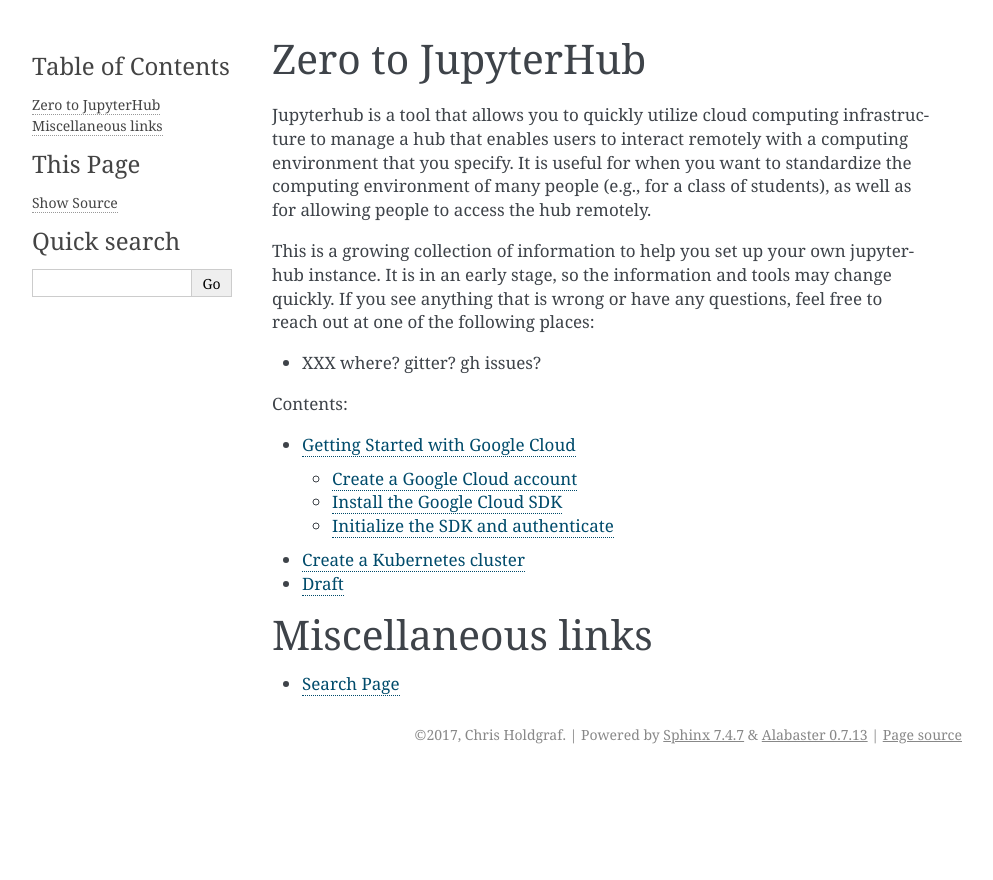
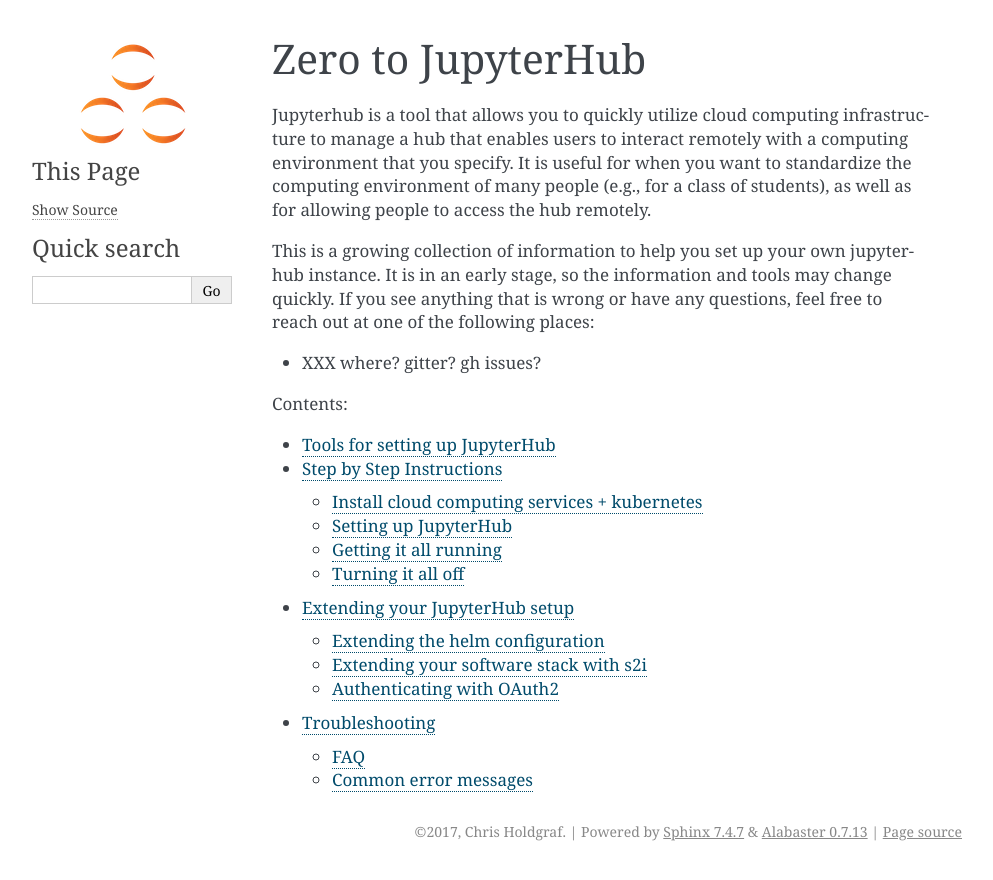
Before and after one commit to jupyterhub/zero-to-jupyterhub-k8s, a Sphinx documentation site: the page built from source/index.rst, in a window 1280 px wide. Shown: the top 880 px of the page, without its empty margins (148-1141 px from the left). Built offline with Sphinx 7.4.7, drawn with Linux system fonts in a browser that asks for light colours; some of the changed lines change nothing that is shown.

Commit message:
adding docs

```diff
--- a/source/conf.py
+++ b/source/conf.py
@@ -88,6 +88,8 @@
 # a list of builtin themes.
 #
 html_theme = 'alabaster'
+html_favicon = '_static/images/logo/favicon.ico'
+html_logo = '_static/images/logo/logo.png'
 
 # Theme options are theme-specific and customize the look and feel of a theme
 # further.  For a list of options available for each theme, see the
--- a/source/draft.md
+++ /dev/null
@@ -1,41 +0,0 @@
-# Draft
-
-This tutorial lets you set up a JupyterHub installation on a Kubernetes Cluster (on Google Cloud), using Helm for managing installation & upgrades.
-
-Create a kubernetes cluster:
-gcloud container clusters create my-cluster-name --num-nodes=3 --zone=us-central1-b
-
-If you get this error:
-
-ERROR: (gcloud.container.clusters.create) ResponseError: code=503, message=Project alert-result-161014 is not fully initialized with the default service accounts. Please try again later.
-
-go to in browser
-
-https://console.cloud.google.com/kubernetes/list
-
-
-Install kubectl and make sure it works:
-gcloud components install kubectl
-kubectl get node  (should return 3 nodes)
-Install helm using https://github.com/kubernetes/helm/blob/master/docs/install.md
-Clone our git repository
-git  clone https://github.com/data-8/jupyterhub-k8s
-Create a file called ‘config.yaml’. This will hold the various customizations we perform for our JupyterHub installation. Make the values initially be:
-name: “name-of-your-hub”
-hub:
-   cookieSecret: “<output-of-openssl rand -hex 32>”
-token:
-    proxy: “<output-of-openssl rand -hex 32>”
-(Note: Make sure these aren’t curly quotes in your file!)
-Run `helm init` to prepare the kubernetes cluster for helm installation
-Run `helm install helm-chart --name=<name-of-your-hub> --namespace=<name-of-your-hub> -f config.yaml`
-You can see the pods being created with `kubectl --namespace=<name-of-your-hub> get pod`. Wait for the hub and proxy pod to get to running (the cull might be in error - ignore it for now, it’ll be fixed when https://github.com/data-8/jupyterhub-k8s/issues/143 is fixed)
-You can find the IP to use for accessing the JupyterHub with `kubectl --namespace=<name-of-your-hub> get svc` - the external IP for the ‘proxy-public’ service should be accessible in a minute or two.
-The default authenticator is ‘dummy’ - any username / password will let you in!
-
-We can explore setting other options, such as persistent storage for users, memory / cpu limits, and other authenticators now!
-
-Common errors:
-
-Something like “could not find default credentials. See https://developers.google.com/accounts/docs/application-default-credentials for more information.”
-Do gcloud auth application-default login and follow the prompts. The link provided has other options for advanced use cases.
--- /dev/null
+++ b/source/extending.rst
@@ -0,0 +1,90 @@
+Extending your JupyterHub setup
+-------------------------------
+
+Here we’ll describe how you can extend your jupyterhub setup beyond the vanilla configuration. For example, you can expand the hardware requested, such as memory / cpu limits. You can also use different base docker images or authenticators to tailor your deployment to your needs.
+
+Extending the helm configuration
+================================
+
+* XXX TODO
+
+Link to helm configuration options: https://github.com/data-8/jupyterhub-k8s/blob/master/helm-chart/values.yaml
+
+
+Extending your software stack with s2i
+======================================
+
+s2i stands for `Source to Image <https://github.com/openshift/source-to-image>`_, and it’s a codebase that lets you quickly convert a github repository into a Docker image that we can use as a base for your jupyterhub instance. Anything inside the github repository will exist in a user’s environment when they join your jupyterhub. In addition, if you include a ``requirements.txt`` file in the root level of your of the repository, s2i will pip-install each of these packages into the Docker image that is built. Below we’ll cover how to use s2i to generate a Docker image, then how to configure jupyterhub to build off of this image.
+
+Note: For this section, you’ll need to install s2i and docker
+
+
+1. Download s2i. This is easily done with homebrew on a mac. For linux / windows it entails a couple of quick commands that you can find in the link below:
+  - On OSX: ``brew install s2i``
+  - Other OS: `follow these instructions <https://github.com/openshift/source-to-image#installation>`_
+2. Download and start Docker. You can do this by downloading and installing Docker at `this link <https://store.docker.com/search?offering=community&platform=desktop%2Cserver&q=&type=edition>`_. Once you’ve started Docker, it will show up as a tiny background application.
+3. Create (or find) a github repository you want to use. This repo should have all materials that you want your users to access. In addition you can include a ``requirements.txt`` file that has one package per line. These packages should be listed in the same way that you’d install them using ``pip install``. E.g.:
+
+    .. code-block:: bash
+
+        numpy
+        scipy
+        matplotlib=2.0
+
+4. Use s2i to build your Docker image. ``s2i`` uses a template in order to know how to create the Docker image. We have provided one at the url in the commands below. Run this command:
+  ``s2i build <git-repo-url>  yuvipanda/ubuntu1610-python35-venv:v0.1 gcr.io/<project-name>/<name-of-image>:<tag>``
+
+  this effectively says:
+
+  ``s2i, build <this repository> to a Docker image by using <this template> and call the image <this>``
+
+  **Note**
+
+  - The project name should be whatever your google cloud project is called.
+  - don’t use underscores in your image name. Other than this it can be anything memorable. This is a bug that will be fixed soon.
+  - The tag should be the first 6 characters of the SHA in the commit you want your github image to build from.
+5. Push our newly-built Docker image to the cloud. You can either push this to Docker Hub, or to the gcloud docker repository. Here we’ll push to the gcloud repository:
+  ``gcloud docker -- push gcr.io/<project-name>/<image-name>:<tag>``
+6.  Edit the jupyterhub configuration to build from this image. We do this by editing the ``config.yaml`` file that we originally created to include the jupyter hashes. Edit ``config.yaml`` by including these lines in it:
+
+    .. code-block:: bash
+
+          singleuser:
+            image:
+              name: gcr.io/<project-name>/<image-name>
+             tag: <tag>
+
+7. Tell helm to update itself using this configuration. This makes helm instruct kubernetes to change the way that it builds your computing environment, which is now being pointed to the Docker image we’ve created:
+  ``helm upgrade jhub helm-chart -f config.yaml``
+8. Log back into your jupyterhub instance. If you already have a running jupyterhub session, you’ll need to restart it (by restarting your session from the control panel in the top right). New users won’t have to do this.
+9. Enjoy your new computing environment! You should now have a live computing environment built off of the Docker image we’ve created.
+
+Authenticating with OAuth2
+==========================
+
+JupyterHub's `oauthenticator <https://github.com/jupyterhub/oauthenticator>`_ has support for enabling your users to authenticate via a third-party OAuth provider, including GitHub, Google, and CILogon.
+
+Follow the service-specific instructions linked to on the `oauthenticator repository <https://github.com/jupyterhub/oauthenticator>`_ to generate your JupyterHub instance's OAuth2 client ID and client secret. Then declare the values in the helm chart (``config.yaml``).
+Example #1 (Google)
+
+.. code-block:: bash
+
+    auth:
+      type: google
+      google:
+        clientId: "yourlongclientidstring.apps.googleusercontent.com"
+        clientSecret: "adifferentlongstring"
+        callbackUrl: "http://<your_jupyterhub_host>/hub/oauth_callback"
+        hostedDomain: "youruniversity.edu"
+        loginService: "Your University"
+
+Example #2 (GitHub)
+
+.. code-block:: bash
+
+      auth:
+        type: github
+        github:
+          clientId: "y0urg1thubc1ient1d"
+          clientSecret: "an0ther1ongs3cretstr1ng"
+          callbackUrl: "http://<your_jupyterhub_host>/hub/oauth_callback"
--- a/source/index.rst
+++ b/source/index.rst
@@ -20,11 +20,7 @@
    :maxdepth: 2
    :caption: Contents:
 
-   googlecloud
-   clustercreate
-   draft
-
-Miscellaneous links
-===================
-
-* :ref:`search`
+   tools
+   setup
+   extending
+   troubleshooting
--- /dev/null
+++ b/source/setup.rst
@@ -0,0 +1,75 @@
+Step by Step Instructions
+-------------------------
+These instructions will guide you through the process of setting up your jupyterhub for the first time.
+
+Install cloud computing services + kubernetes
+=============================================
+
+1. We’ll be using google cloud in this tutorial, though in the future many more cloud platforms will be supported. You should be able to get free credits for trying out google cloud. However, first you need to connect your credit card to your google cloud account.
+2. Go to https://console.cloud.google.com.
+3. Click the hamburger in the top left (it has 3 horizontal lines in one button). Go to “Billing” then “Payment Methods”, and make sure you have a credit card linked to the account. (you should also get $300 in credits).
+
+  .. image:: https://lh6.googleusercontent.com/K6RuUG7kt-DJH5aELuHSwLQM8oTj4qwmktVcR4EFqqHfL7s0szGH7I1SnXUQArIo-yRe7xI8cPlUwxfUyLs_evC5dPcPBJiSh0LxLI_RbO-Yad_7ZrQcVcQfNEAGKCO5En_MtmQU
+
+4. Click the terminal button at the top right of the page (see figure) to open an interactive terminal in the browser. Alternatively install and initialize the gcloud command-line tools, which send commands to google cloud.
+    * If you installed gcloud on your own device, then install kubectl as well. It is a tool for controlling kubernetes. kubectl comes preinstalled in the Google Cloud Shell.
+    ``gcloud components install kubectl``
+5. Create a kubernetes cluster on google cloud, by typing in the following command. This may take several minutes, so create a new tab by clicking the `+` button in the console frame. Then move on to “Setting up JupyterHub”.
+    ``gcloud container clusters create YOUR_CLUSTER --num-nodes=3 --zone=us-central1-b``
+  * ``--num-nodes`` specifies how many computers to spin up. The higher the number, the greater the cost.
+  * ``--zone`` specifies which computer center to use.  To reduce latency, choose a zone closest to whoever is sending the commands. View available zones via `gcloud compute zones list` .
+  * When it’s done initializing your cluster, run `kubectl get node`. It should list three running nodes.
+
+Setting up JupyterHub
+=====================
+
+1. Install helm in the same terminal window where you execute gcloud and kubectl:
+    ``curl https://raw.githubusercontent.com/kubernetes/helm/master/scripts/get | bash``
+2. Clone our git repository:
+    ``git clone` `https://github.com/data-8/jupyterhub-k8s``
+3. Go into the folder that was just created via `cd jupyterhub-k8s` .
+4. Create a file called ``config.yaml`` to hold the various customizations describing our JupyterHub installation:
+    ``nano config.yaml``
+5. Run these two commands (they’re the same command but run them twice)
+      ``openssl rand -hex 32``
+      ``openssl rand -hex 32``
+    Copy the output each time, we’ll use this in the next step.
+6. Insert these lines into the file, making sure they do not contain curly quotes or tabs. Substitute each occurrence of RANDOM_STRING_N below with the output of `openssl rand -hex 32` . The strings are tokens that will be used to authenticate your jupyterhub instance (make sure that you keep the quotation marks):
+
+    .. code-block:: bash
+
+        hub:
+            # output of first execution of 'openssl rand -hex 32'
+            cookieSecret: "RANDOM_STRING_1"
+        token:
+            # output of second execution of 'openssl rand -hex 32'
+            proxy: "RANDOM_STRING_2"
+
+7. Save the file by hitting `Ctrl-X` and make sure to answer ‘yes’ when it asks you to save.
+
+
+Getting it all running
+======================
+
+1. Run ``helm init`` to prepare the kubernetes cluster for helm installation
+2. Tell helm to create the instances you configured with the ``yaml`` file. This will spin up JupyterHub.
+    ``helm install helm-chart --name=YOUR_CHART --namespace=YOUR_NAMESPACE -f config.yaml``
+  1. ``--name`` can be whatever you like. People often name this based off of what this helm config does. So perhaps you might call it `jhub` .
+  2. ``--namespace``  is a nifty feature of kubernetes that essentially lets you have multiple sub-deployments using a single helm-chart. People often use this to have both a “live” and a “dev” environment. You can use whatever you like but make it easy to re-type and remember.
+  3. If you get a ``release named <YOUR_CHART> already exists`` error, then you should delete this helm-chart by running ``helm delete --purge <YOUR_CHART>`` . Then reinstall by repeating this step.
+3. You can see the pods being created with ``kubectl --namespace=YOUR``_NAMESPACE` `get pod``.
+4. Wait for the hub and proxy pod to get to running. Ignore cull errors for now; that will be fixed by https://github.com/data-8/jupyterhub-k8s/issues/143.
+5. You can find the IP to use for accessing the JupyterHub with ``kubectl --namespace=<YOUR_NAMESPACE>`` ``get svc`` . The external IP for the ‘proxy-public’ service should be accessible in a minute or two.
+6. The default authenticator is ‘dummy’ - any username / password will let you in!
+
+    .. image:: https://lh5.googleusercontent.com/zNIFrF0TmAKVO4RWXXiosPvl33_YdX_hqQJtN8zbSSILjbfEKZ3xCwc3kGkE7xDhIgpxAGQy-n01Ign8UPNSdbSD5qaIYRUOJx4dciHpwK-sduBms-njh7AhPmPk1_N7K51rHfOs
+        :height: 200px
+        :float: right
+
+Turning it all off
+==================
+
+1. If you want to stop these resources from running, you’ll need to tell google cloud to explicitly turn off the cluster that we have created. This is possible from the web console if you click on the hamburger menu (the 3 horizontal lines) in the top left, and then click on the `Container Engine` section (see figure). Click on the container you wish to delete and press the “delete” button.
+2. Alternatively, you can run the following command to delete the cluster of your choice.
+    ``gcloud container clusters delete YOUR_CLUSTER --zone=YOUR_ZONE``
+3. Now your cluster resources should be gone after a few moments - double check this or you will continue to incur charges!
--- /dev/null
+++ b/source/tools.rst
@@ -0,0 +1,30 @@
+Tools for setting up JupyterHub
+===============================
+
+**`Google Cloud <http://cloud.google.com/>`_**
+
+- Google Cloud will provide the computing power that we’ll use. This is a service provided by Google that essentially allows us to use some of their computers. Fortunately, their computers are fancy, with lots of tools for scaling our usage up or down depending on our needs. There are lots of other cloud services out there (such as Microsoft Azure and Amazon EC2) but we’ll focus on Google’s for now.
+  - You can access Google Cloud from its web console or via the “gcloud” SDK that you can download to your computer.
+
+**`Kubernetes <https://kubernetes.io/>`_**
+
+- Kubernetes is a service that runs on cloud infrastructures, and actually does the communicating between computers on the cloud. Basically, a big challenge of cloud computing is that you want to interact with potentially lots of different computers. However, you want a single point-of-contact for controlling them. This is what kubernetes offers, and it’s what JupyterHub will utilize in order to increase the number of computers available if we need it.
+  - We will interact with kubernetes via the Google Cloud terminal or the SDK.
+
+**Git and GitHub**
+
+- Git and GitHub are used for managing repositories of code, as well as keeping track of how these repositories change over time. In particular we’ll use a `github repository <https://github.com/data-8/jupyterhub-k8s>`_ that the JupyterHub team has put together which contains a lot of useful configuration files to connect with google cloud and kubernetes. In addition, you’ll probably want to have some code show up on JupyterHub instances once users login, and a good way to do this is by hosting your code on github.
+  - We can push / pull repositories from github using our terminal, and then instruct JupyterHub to automatically pull them into a new instance
+
+**`Docker <https://docs.docker.com/engine/getstarted/>`_**
+
+- Docker is a technology for “containerized” computing environments. This basically means creating a very specific combination of hardware + software that can be easily moved to any computer. It’s useful for standardizing the environment in which development happens. We use this to generate live computing environments that users of a jupyterhub will experience. They’ll all have the same basic set of files + packages.
+
+**`Helm <https://github.com/kubernetes/helm/blob/master/docs/charts.md>`_**
+
+- Helm is technically a part of kubernetes, but is worth describing here. Basically this is the language that kubernetes uses as “instructions” for building a particular computing architecture in the cloud. We can think of them like recipes for deploying the particular setup that we want.
+  - We’ll create a helm file for our setup so that kubernetes knows how to deploy.
+
+**YAML**
+
+- YAML is a generic language for structuring text, that is used in many places.
--- /dev/null
+++ b/source/troubleshooting.rst
@@ -0,0 +1,21 @@
+Troubleshooting
+---------------
+
+FAQ
+===
+
+**I thought I had deleted my cloud resources, but they still show up. Why?**
+
+You probably deleted the specific nodes, but not the kubernetes cluster that was controlling those nodes. Kubernetes is designed to make sure that a specific set of resources is available at all times. This means that if you only delete the nodes, but not the kubernetes instance, then it will detect the loss of computers and will create two new nodes to compensate.
+
+**How does billing for this work?!**
+
+We take all your money and funnel it into the gaping maw of Sergey Brin.
+
+Common error messages
+=====================
+
+* ``could not find default credentials. See https://developers.google.com/accounts/docs/application-default-credentials for more information.``
+    * Execute `gcloud auth application-default login` and follow the prompts. The provided link has other options for advanced use cases.
+* ``ERROR: (gcloud.container.clusters.create) ResponseError: code=503, message=Project staeiou-5f880 is not fully initialized with the default service accounts. Please try again later.``
+    * Go to ‘https://console.cloud.google.com/kubernetes/list’ and click ‘enable’ and follow the prompts
```
Also changed, not shown: source/_static/images/logo/favicon.ico (added), source/_static/images/logo/logo.png (added), source/_static/images/logo/logo.svg (added).
